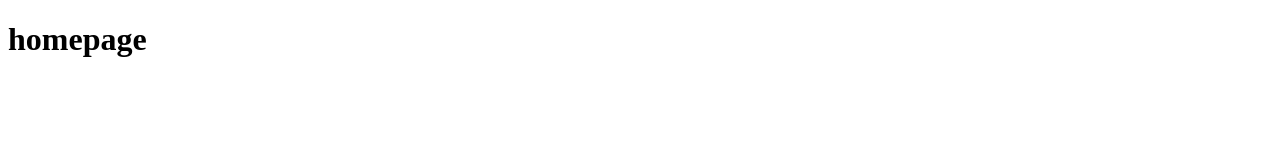
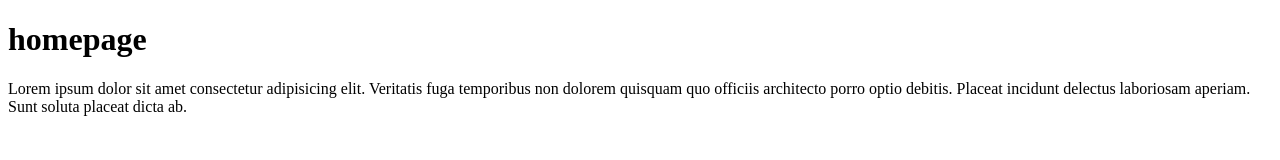
Before and after one commit to Himruzz/gitsample, a plain HTML site: page index.html in a window 1280 px wide. Drawn offline with Linux system fonts and the light colour scheme.

Commit message:
index updted

```diff
--- a/index.html
+++ b/index.html
@@ -7,6 +7,6 @@
 </head>
 <body>
     <h1>homepage</h1>
-
+    <p>Lorem ipsum dolor sit amet consectetur adipisicing elit. Veritatis fuga temporibus non dolorem quisquam quo officiis architecto porro optio debitis. Placeat incidunt delectus laboriosam aperiam. Sunt soluta placeat dicta ab.</p>
 </body>
 </html>
```
